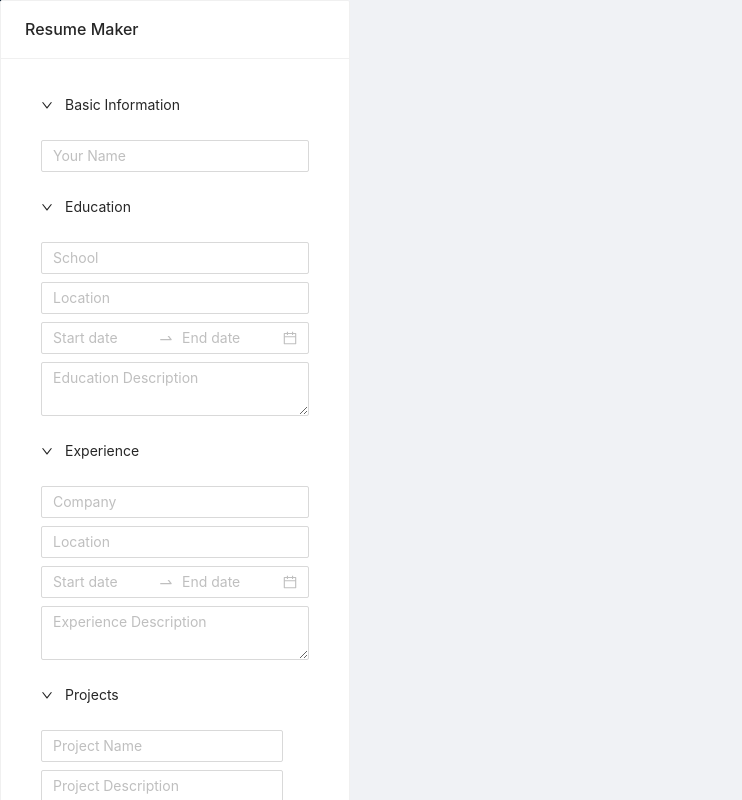
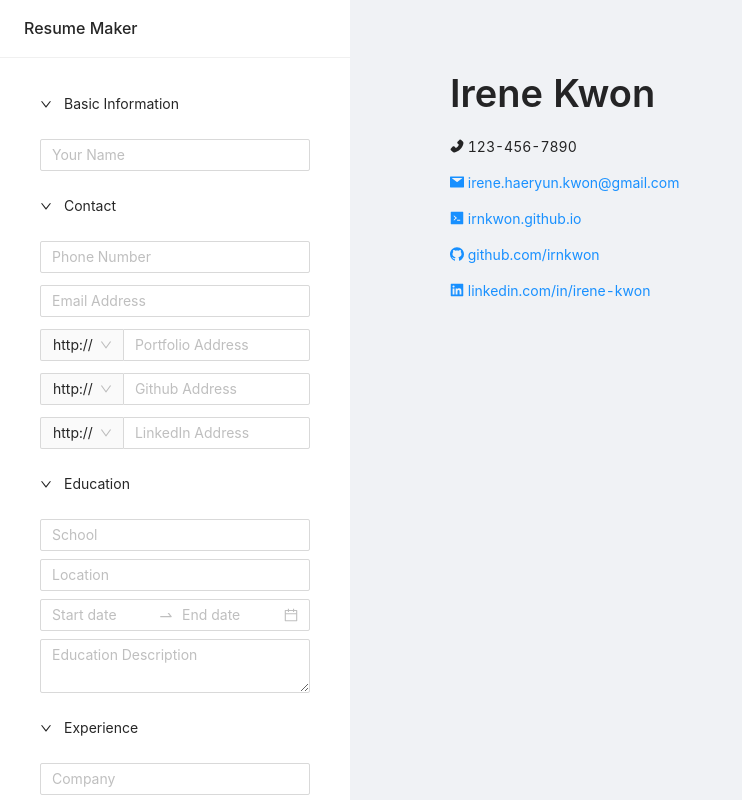
Before and after one commit to irnkwon/resume-maker, a React (Create React App) app: page / in a window 1280 px wide. Shown: the top 800 px of the page, without its empty margins (0-742 px from the left). Built offline with nearby package versions, Linux system fonts and the light colour scheme.

Commit message:
Add contact

```diff
--- a/src/App.css
+++ b/src/App.css
@@ -1,5 +1,13 @@
 @import '~antd/dist/antd.css';
 
+.app-container {
+    min-height: 100vh;
+}
+
 .main-content {
+    margin: 70px 0 0 100px;
+}
+
+.footer {
     text-align: center;
 }
--- a/src/App.js
+++ b/src/App.js
@@ -6,19 +6,38 @@ import { Card,
   DatePicker,
   Space,
   Layout,
-  Typography } from 'antd';
+  Typography,
+  Select
+} from 'antd';
+
+import {
+  PhoneFilled,
+  MailFilled,
+  CodeFilled,
+  GithubFilled,
+  LinkedinFilled
+} from '@ant-design/icons';
 
 class App extends React.Component {
 
   constructor(props) {
     super(props);
     this.state = {
-      name: ""
+      // Basic Information
+      name: "Irene Kwon",
+
+      // Contact
+      phone: "123-456-7890",
+      email: "irene.haeryun.kwon@gmail.com",
+      portfolio: "irnkwon.github.io",
+      github: "github.com/irnkwon",
+      linkedin: "linkedin.com/in/irene-kwon"
     }
   }
 
   handleChange = (e) => {
-    this.setState({ name: e.target.value });
+    const value = e.target.value;
+    this.setState({ [e.target.name]: value });
   }
 
   render() {
@@ -27,45 +46,67 @@ class App extends React.Component {
     const { RangePicker } = DatePicker;
     const { TextArea } = Input;
     const { Sider, Content, Footer } = Layout;
-    const { Title } = Typography;
+    const { Title, Paragraph } = Typography;
+    const { Option } = Select;
+    const selectBefore = (
+      <Select defaultValue="http://" className="select-before">
+        <Option value="http://">http://</Option>
+        <Option value="https://">https://</Option>
+      </Select>
+    );
 
     return (
-      <Layout>
-        <Sider>
-          <Card title="Resume Maker" bordered={true} style={{ width: 350 }}>
+      <Layout className="app-container">
+        <Sider width={350} theme={"light"}>
+          <Card title="Resume Maker" bordered={false}>
             <Collapse defaultActiveKey={['1', '2', '3', '4', '5']} ghost>
               <Panel header="Basic Information" key="1">
-                <Input placeholder="Your Name" onChange={this.handleChange}></Input>
+                <Input name="name" placeholder="Your Name" onChange={this.handleChange}></Input>
               </Panel>
-              <Panel header="Education" key="2">
+              <Panel header="Contact" key="2">
+                <Space direction="vertical" size={12}>
+                  <Input name="phone" placeholder="Phone Number" onChange={this.handleChange}></Input>
+                  <Input name="email" placeholder="Email Address" onChange={this.handleChange}></Input>
+                  <Input
+                    name="portfolio"
+                    placeholder="Portfolio Address"
+                    addonBefore={selectBefore}
+                    onChange={this.handleChange}
+                  ></Input>
+                  <Input
+                    name="github"
+                    placeholder="Github Address"
+                    addonBefore={selectBefore}
+                    onChange={this.handleChange}
+                  ></Input>
+                  <Input
+                    name="linkedin"
+                    placeholder="LinkedIn Address"
+                    addonBefore={selectBefore}
+                    onChange={this.handleChange}
+                  ></Input>
+                </Space>
+              </Panel>
+              <Panel header="Education" key="3">
                 <Space direction="vertical">
-                  <Input placeholder="School"></Input>
-                  <Input placeholder="Location"></Input>
+                  <Input name="school" placeholder="School" onChange={this.handleChange}></Input>
+                  <Input name="schoolLocation" placeholder="Location" onChange={this.handleChange}></Input>
                   <RangePicker bordered={true} />
                   <TextArea placeholder="Education Description"></TextArea>
                 </Space>
               </Panel>
-              <Panel header="Experience" key="3">
+              <Panel header="Experience" key="4">
                 <Space direction="vertical">
-                  <Input placeholder="Company"></Input>
-                  <Input placeholder="Location"></Input>
+                  <Input name="company" placeholder="Company" onChange={this.handleChange}></Input>
+                  <Input name="companyLocation" placeholder="Location" onChange={this.handleChange}></Input>
                   <RangePicker bordered={true} />
                   <TextArea placeholder="Experience Description"></TextArea>
                 </Space>
               </Panel>
-              <Panel header="Projects" key="4">
+              <Panel header="Projects" key="5">
                 <Space direction="vertical">
                   <Input placeholder="Project Name"></Input>
                   <TextArea placeholder="Project Description"></TextArea>
-                </Space>
-              </Panel>
-              <Panel header="Contact" key="5">
-                <Space direction="vertical" size={12}>
-                  <Input placeholder="Phone Number"></Input>
-                  <Input placeholder="Email Address"></Input>
-                  <Input placeholder="Portfolio Address"></Input>
-                  <Input placeholder="Github Address"></Input>
-                  <Input placeholder="LinkedIn Address"></Input>
                 </Space>
               </Panel>
             </Collapse>
@@ -73,9 +114,17 @@ class App extends React.Component {
         </Sider>
         <Layout className="main-content">
           <Content>
-            <Title level={2}>{this.state.name}</Title>
+            <Title level={1}>{this.state.name}</Title>
+            <Paragraph><PhoneFilled /> {this.state.phone}</Paragraph>
+            <Paragraph><a href={"mailto:" + this.state.email}><MailFilled /> {this.state.email}</a></Paragraph>
+            <Paragraph><a href={"http://" + this.state.portfolio} target="_blank" rel="noopener noreferrer">
+              <CodeFilled /> {this.state.portfolio}</a></Paragraph>
+            <Paragraph><a href={"http://" + this.state.github} target="_blank" rel="noopener noreferrer">
+              <GithubFilled /> {this.state.github}</a></Paragraph>
+            <Paragraph><a href={"http://" + this.state.linkedin} target="_blank" rel="noopener noreferrer">
+              <LinkedinFilled /> {this.state.linkedin}</a></Paragraph>
           </Content>
-          <Footer>
+          <Footer className="footer">
             2020 © designed and developed by Irene Kwon
           </Footer>
         </Layout>
```
